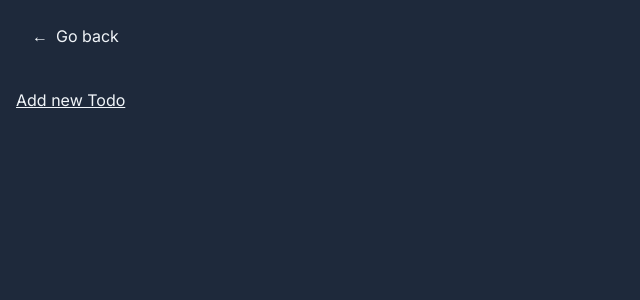
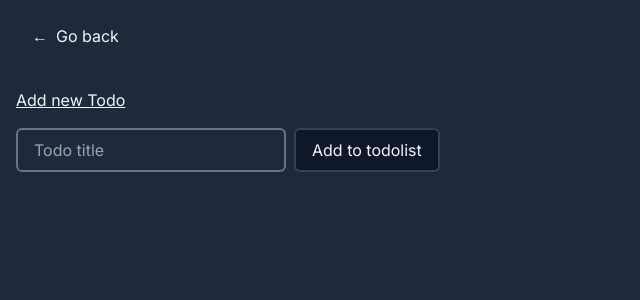
Before and after one commit to alessandrocolinucci/nextjs-todos, a Next.js app: page /new in a window 1280 px wide. Shown: the top 300 px of the page, without its empty margins (0-640 px from the left). Built offline with nearby package versions, Linux system fonts and the light colour scheme.

Commit message:
layout: new todo item form created

```diff
--- a/app/new/page.tsx
+++ b/app/new/page.tsx
@@ -2,6 +2,7 @@ import Link from "next/link";
 
 const New = () => {
   return (
+    <>
       <header>
         <Link href={'/'} className="inline-flex items-center gap-2 py-2 px-4 mb-8 rounded-md transition hover:bg-slate-700">
           <span>←</span>
@@ -9,6 +10,14 @@ const New = () => {
         </Link>
         <h1 className="underline">Add new Todo</h1>
       </header>
+      <form action="POST" className="py-4">
+        <div className="flex items-center gap-2">
+          <input type="text" name="title" className="px-4 py-2 bg-transparent border-2 border-solid border-slate-500 outline-none rounded-md transition-all focus-within:border-slate-200" placeholder="Todo title" />
+          <button type="submit" className="py-2 px-4 rounded-md border-2 border-solid border-slate-700 transition bg-slate-900 hover:bg-slate-700">Add to todolist</button>
+        </div>
+      </form>
+    </>
+
   )
 }
 
```
Lines whose indentation alone changed are shown as unchanged.
